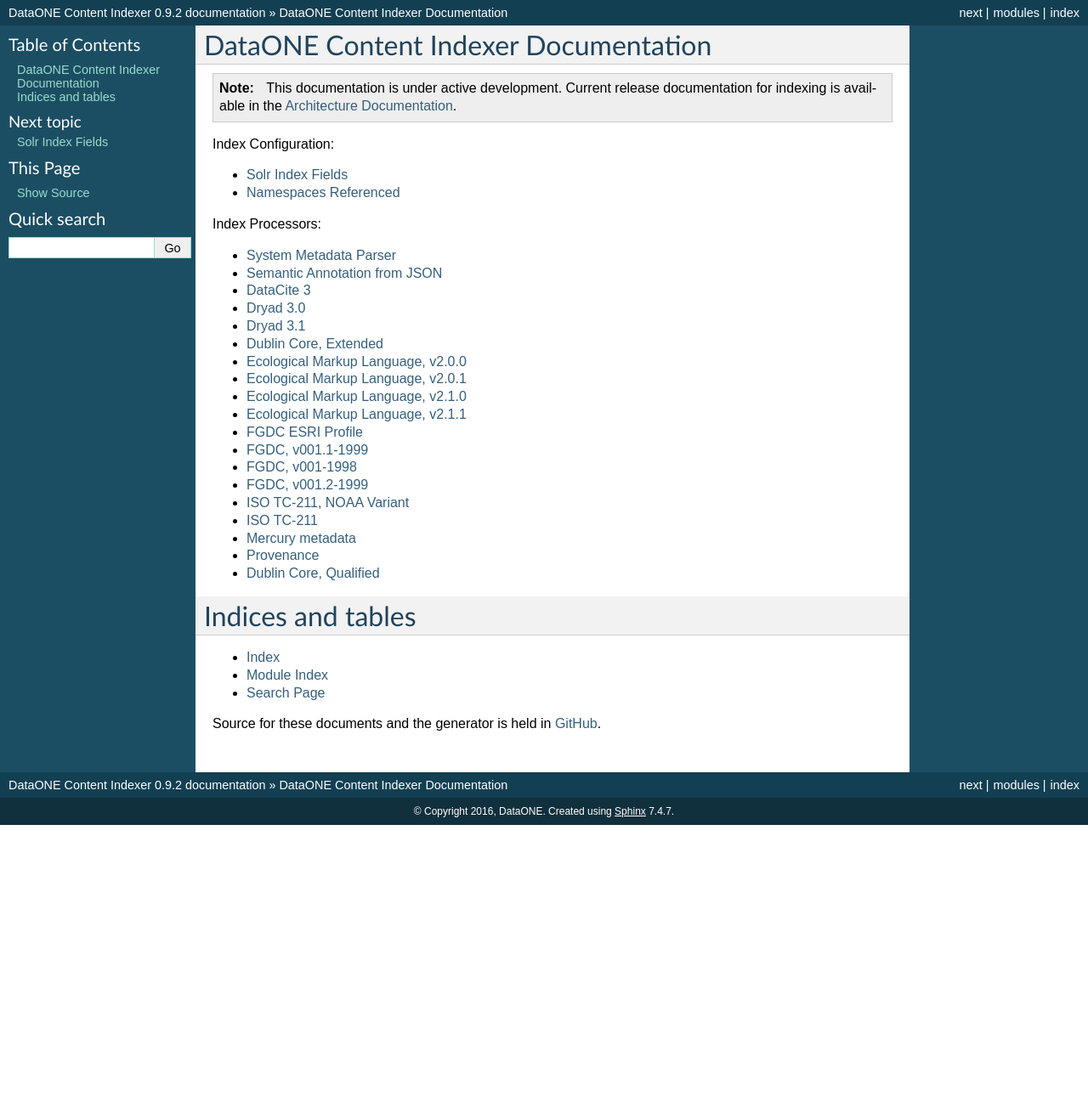
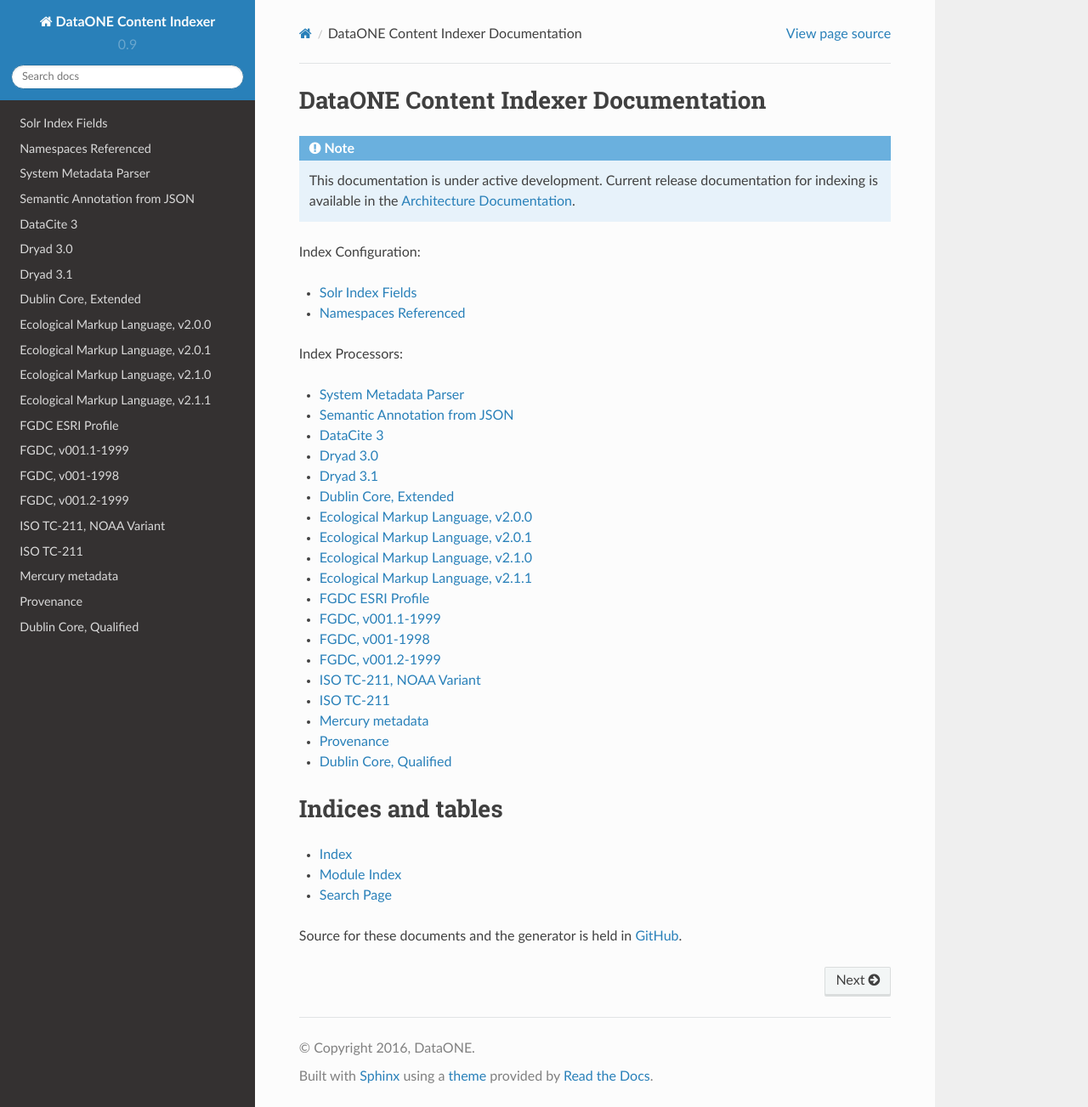
Before and after one commit to DataONEorg/indexer_documentation, a Sphinx documentation site: the page built from source/index.rst, in a window 1280 px wide and 1303 px high. Shown: the whole window at 85% size. Built offline with Sphinx 7.4.7 and the Read the Docs theme 2.0.0, drawn with Linux system fonts in a browser that asks for light colours.

Commit message:
Switch to RTD theme

```diff
--- a/source/conf.py
+++ b/source/conf.py
@@ -60,7 +60,7 @@
 # The short X.Y version.
 version = u'0.9'
 # The full version, including alpha/beta/rc tags.
-release = u'0.9.2'
+release = u'0.9.5'
 
 # The language for content autogenerated by Sphinx. Refer to documentation
 # for a list of supported languages.
@@ -109,10 +109,13 @@
 
 
 # -- Options for HTML output ----------------------------------------------
+import sphinx_rtd_theme
+html_theme = "sphinx_rtd_theme"
+html_theme_path = [sphinx_rtd_theme.get_html_theme_path()]
 
 # The theme to use for HTML and HTML Help pages.  See the documentation for
 # a list of builtin themes.
-html_theme = 'classic'
+#html_theme = 'classic'
 
 # Theme options are theme-specific and customize the look and feel of a theme
 # further.  For a list of options available for each theme, see the
```
